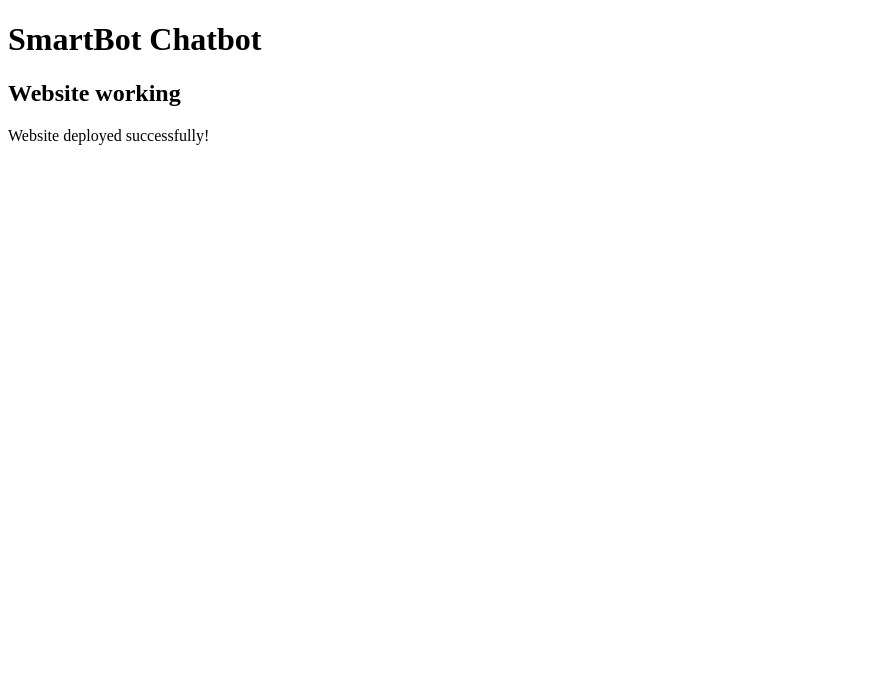
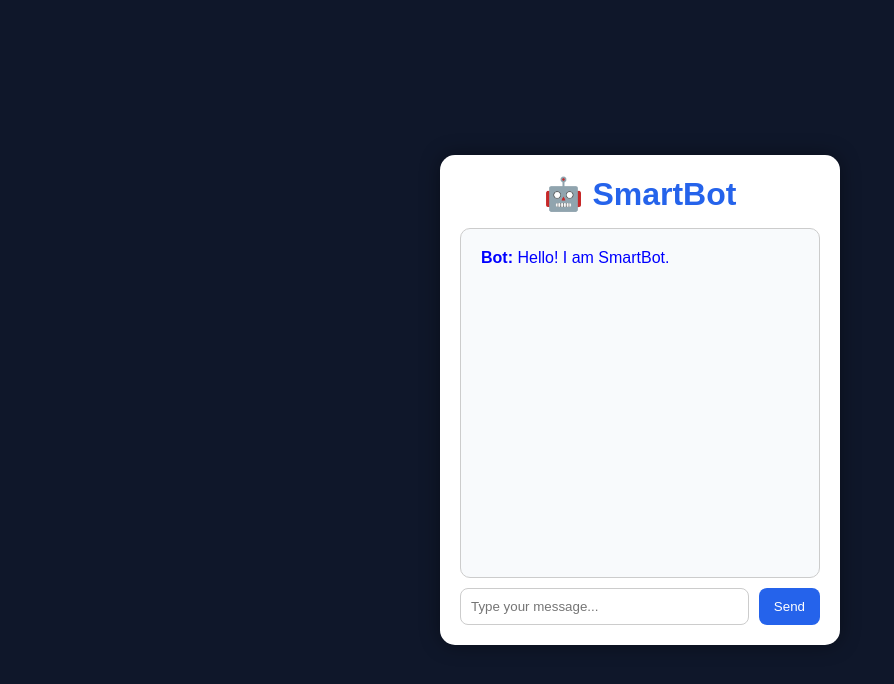
Before and after one commit to Thanika-a11y/smartbot-chatbot, a plain HTML site: page index.html in a window 1280 px wide. Shown: the whole page, without its empty margins (0-894 px from the left). Drawn offline with Linux system fonts and the light colour scheme.

Commit message:
Update index.html

```diff
--- a/index.html
+++ b/index.html
@@ -1,13 +1,238 @@
 <!DOCTYPE html>
-<html>
+<html lang="en">
+
 <head>
-    <meta charset="UTF-8">
-    <title>SmartBot Chatbot</title>
+  <meta charset="UTF-8">
+  <meta name="viewport" content="width=device-width, initial-scale=1.0">
+
+  <title>SmartBot Chatbot</title>
+
+  <style>
+
+    *{
+      margin:0;
+      padding:0;
+      box-sizing:border-box;
+      font-family:Arial;
+    }
+
+    body{
+      background:#0f172a;
+      display:flex;
+      justify-content:center;
+      align-items:center;
+      height:100vh;
+    }
+
+    .container{
+      width:400px;
+      background:white;
+      border-radius:15px;
+      padding:20px;
+      box-shadow:0px 0px 20px rgba(0,0,0,0.4);
+    }
+
+    h1{
+      text-align:center;
+      color:#2563eb;
+      margin-bottom:15px;
+    }
+
+    #chatbox{
+      height:350px;
+      border:1px solid #ccc;
+      border-radius:10px;
+      padding:10px;
+      overflow-y:auto;
+      margin-bottom:10px;
+      background:#f8fafc;
+    }
+
+    .user{
+      text-align:right;
+      margin:10px;
+      color:green;
+    }
+
+    .bot{
+      text-align:left;
+      margin:10px;
+      color:blue;
+    }
+
+    .input-area{
+      display:flex;
+      gap:10px;
+    }
+
+    input{
+      flex:1;
+      padding:10px;
+      border:1px solid #ccc;
+      border-radius:8px;
+    }
+
+    button{
+      padding:10px 15px;
+      background:#2563eb;
+      color:white;
+      border:none;
+      border-radius:8px;
+      cursor:pointer;
+    }
+
+    button:hover{
+      background:#1d4ed8;
+    }
+
+  </style>
+
 </head>
 
 <body>
-    <h1>SmartBot Chatbot</h1>
-    <h2>Website working</h2>
-    <p>Website deployed successfully!</p>
+
+<div class="container">
+
+  <h1>🤖 SmartBot</h1>
+
+  <div id="chatbox">
+
+    <div class="bot">
+      <b>Bot:</b> Hello! I am SmartBot.
+    </div>
+
+  </div>
+
+  <div class="input-area">
+
+    <input
+      type="text"
+      id="userInput"
+      placeholder="Type your message..."
+    >
+
+    <button onclick="sendMessage()">
+      Send
+    </button>
+
+  </div>
+
+</div>
+
+<script>
+
+function sendMessage(){
+
+  let input = document
+    .getElementById("userInput")
+    .value
+    .toLowerCase();
+
+  let chatbox = document.getElementById("chatbox");
+
+  if(input === ""){
+    return;
+  }
+
+  chatbox.innerHTML += `
+    <div class="user">
+      <b>You:</b> ${input}
+    </div>
+  `;
+
+  let response = "";
+
+  // RULE-BASED RESPONSES
+
+  if(input.includes("hello") || input.includes("hi")){
+    response = "Hello! How can I help you?";
+  }
+
+  else if(input.includes("how are you")){
+    response = "I am fine. Thank you!";
+  }
+
+  else if(input.includes("your name")){
+    response = "My name is SmartBot.";
+  }
+
+  else if(input.includes("bye")){
+    response = "Goodbye! Have a nice day.";
+  }
+
+  else if(input.includes("college")){
+    response = "I can help with college information.";
+  }
+
+  else if(input.includes("course")){
+    response = "Many courses are available like AI, ML, Web Development.";
+  }
+
+  else if(input.includes("python")){
+    response = "Python is a popular programming language.";
+  }
+
+  else if(input.includes("java")){
+    response = "Java is used for software and Android development.";
+  }
+
+  else if(input.includes("html")){
+    response = "HTML is used to create webpages.";
+  }
+
+  else if(input.includes("css")){
+    response = "CSS is used for webpage styling.";
+  }
+
+  else if(input.includes("javascript")){
+    response = "JavaScript adds interactivity to websites.";
+  }
+
+  else if(input.includes("ai")){
+    response = "AI means Artificial Intelligence.";
+  }
+
+  else if(input.includes("machine learning")){
+    response = "Machine Learning helps systems learn from data.";
+  }
+
+  else if(input.includes("time")){
+    response = "I cannot check real-time clock now.";
+  }
+
+  else if(input.includes("weather")){
+    response = "Weather information is unavailable currently.";
+  }
+
+  else if(input.includes("food")){
+    response = "I like pizza and burgers!";
+  }
+
+  else if(input.includes("movie")){
+    response = "I enjoy science fiction movies.";
+  }
+
+  else if(input.includes("thank you")){
+    response = "You're welcome!";
+  }
+
+  else{
+    response = "Sorry, I don't understand.";
+  }
+
+  chatbox.innerHTML += `
+    <div class="bot">
+      <b>Bot:</b> ${response}
+    </div>
+  `;
+
+  document.getElementById("userInput").value = "";
+
+  chatbox.scrollTop = chatbox.scrollHeight;
+
+}
+
+</script>
+
 </body>
 </html>
```
